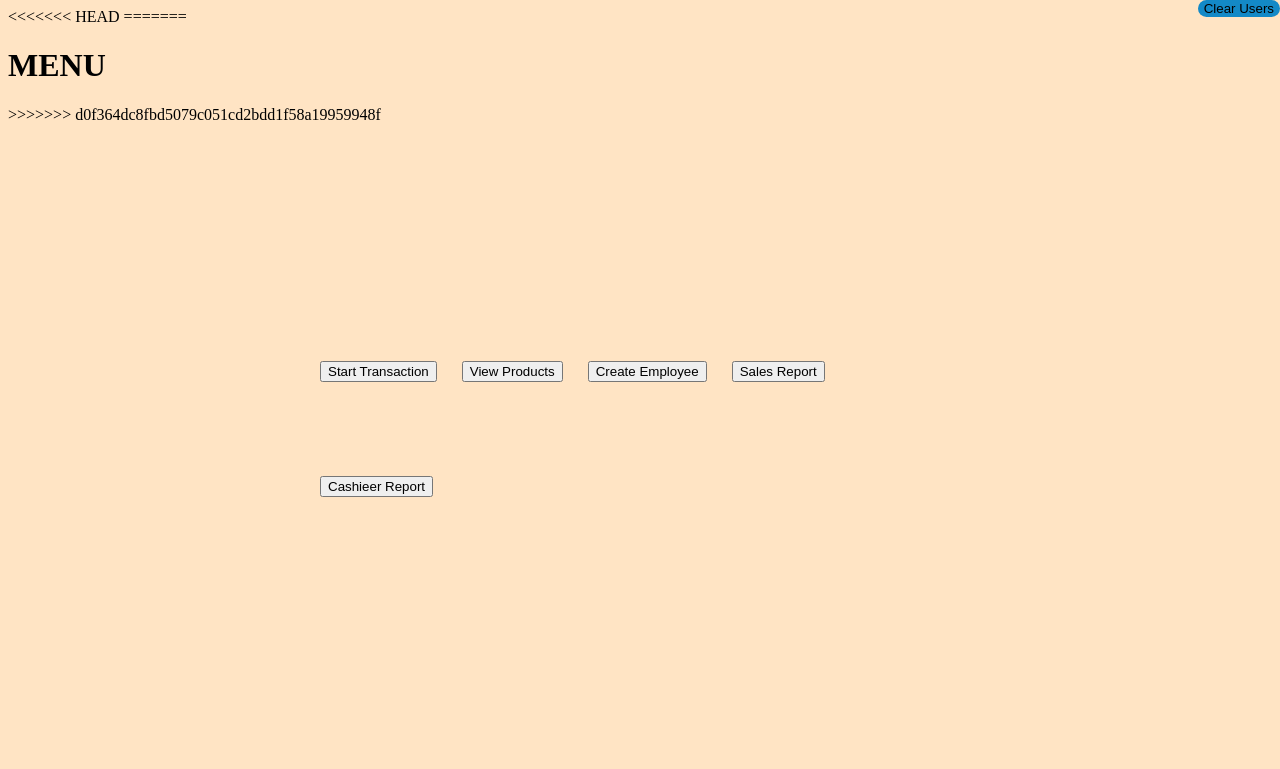
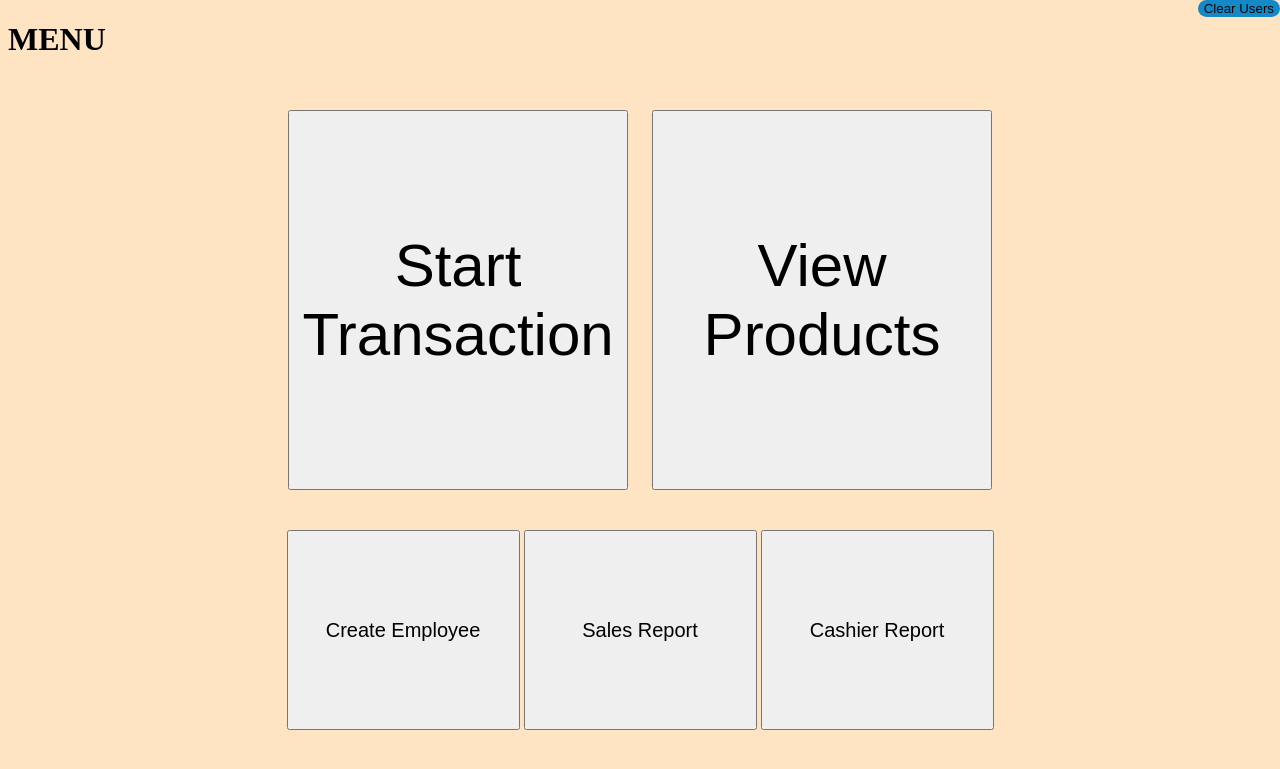
Before and after one commit to TeamNumber5/Kiosk, a Django app: template menu/templates/index_menu.html in a window 1280 px wide. Shown: the top 769 px of the page. Run offline with Django 3.2, Linux system fonts and the light colour scheme; the template is opened without the code that fills it, so the values that code supplies are empty.

Commit message:
I rearranged and resized the buttons on the menu page.

```diff
--- a/menu/templates/index_menu.html
+++ b/menu/templates/index_menu.html
@@ -6,20 +6,21 @@
 	{% load static %}
 	<link rel="stylesheet" href="{% static '/css/menu.css' %}">
     <body>
-<<<<<<< HEAD
-=======
         <h1 id="tmp">MENU</h1>
 	<div>
->>>>>>> d0f364dc8fbd5079c051cd2bdd1f58a19959948f
         <form method="POST">
         <input id="clearUsersInDatabase" type="submit" name='clear_db' value="Clear Users">
         </form>
         <div class="container">
-            <button class="button">Start Transaction</button>
-            <button class="button">View Products</button>
-            <button class="button">Create Employee</button>
-            <button class="button">Sales Report</button>
-            <button class="button">Cashieer Report</button>
+            <div class="cashier_buttons">
+                <button class="cashier_button">Start</br>Transaction</button>
+                <button class="cashier_button">View</br>Products</button>
+            </div>
+            <div class="manager_buttons">
+                <button class="manager_button">Create Employee</button>
+                <button class="manager_button">Sales Report</button>
+                <button class="manager_button">Cashier Report</button>
+            </div>
         </div>
     </body>
 </html>
--- a/static/css/menu.css
+++ b/static/css/menu.css
@@ -1,13 +1,46 @@
 body {
     background-color: bisque;
 }
+
 .container {
     visibility: visible;
     position: absolute;
     top: 50%;
     left: 50%;
     transform: translate(-50%, -50%);
-    font-size: 100px;
+    text-align: center;
+/*    border-style: solid;*/
+}
+
+.cashier_buttons {
+    position: relative;
+/*    border-style: solid;*/
+    display: inline-block;
+    margin: 30px;
+    width: 800px;
+    height: 400px;
+}
+
+.cashier_button {
+    display: inline-block;
+    position: relative;
+    font-size: 60px;
+    margin: 10px;
+    width: 340px;
+    height: 380px;
+}
+
+.manager_buttons {
+    display: inline-block;
+    position: relative;
+}
+
+.manager_button {
+    display: inline-block;
+    position: relative;
+    width: 233px;
+    height: 200px;
+    font-size: 20px;
 }
 
 #clearUsersInDatabase {
```
Also changed, not shown: users.txt (+5 -5 lines).
